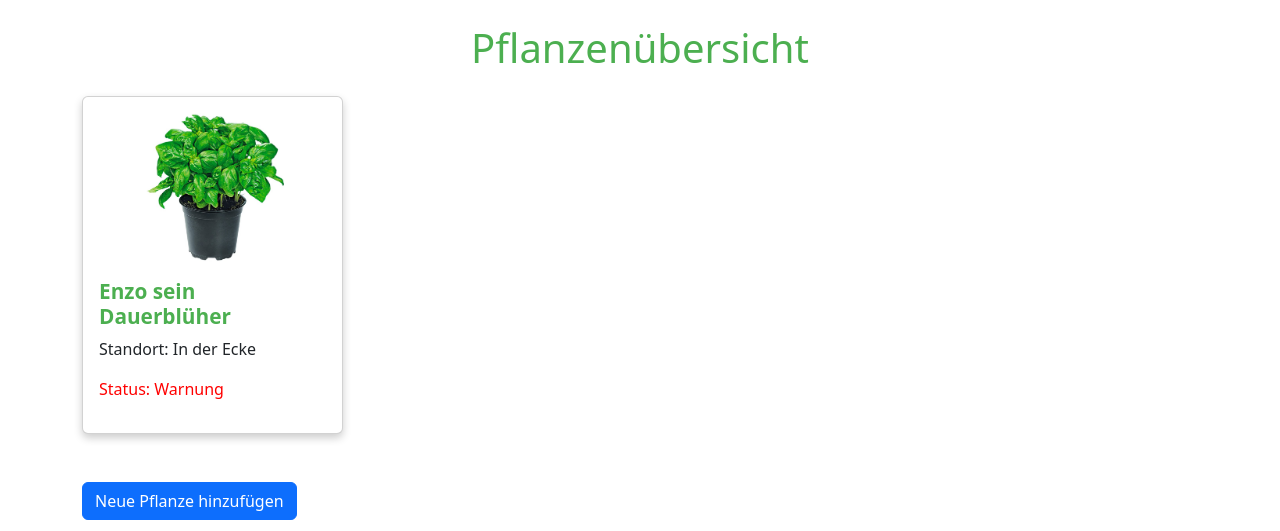
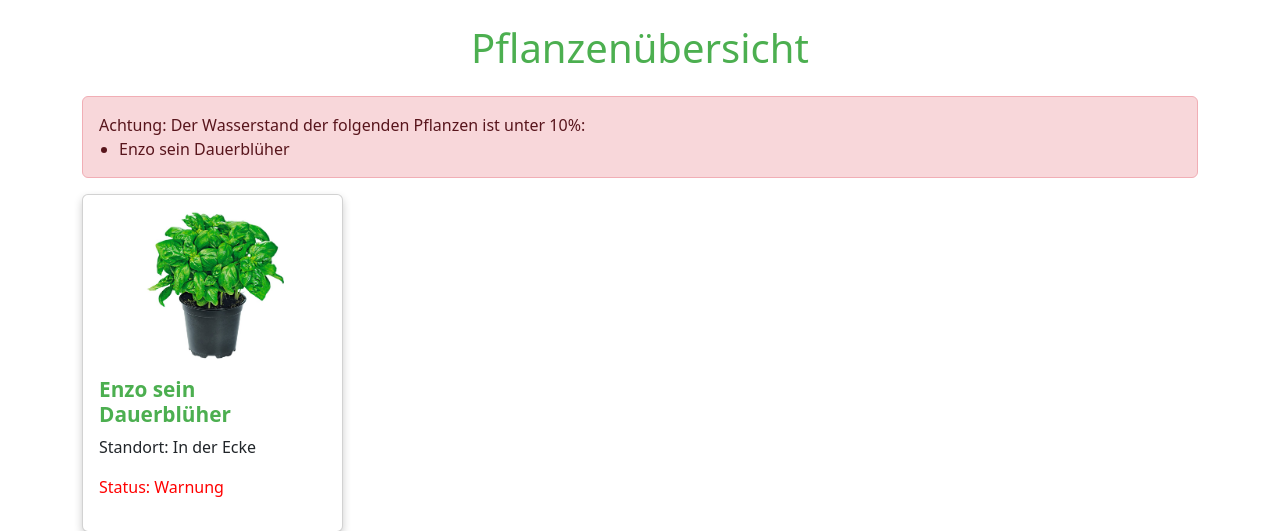
Before and after one commit to EnzoZacharias/pflanzenbewaesserung, a Flask app: page / in a window 1280 px wide. Shown: the top 531 px of the page. Run offline with Flask 3, Linux system fonts and the light colour scheme; some libraries are stand-ins or nearby versions.

Commit message:
add alert message on overview page when water level is below 10 %

```diff
--- a/pflanzenbewaesserung/app.py
+++ b/pflanzenbewaesserung/app.py
@@ -31,8 +31,12 @@ def after_insert(mapper, connection, target):
 @app.route('/')
 def index():
     pflanzen = getPlants()
-    print(pflanzen)
-    return render_template('overview.html', plants=pflanzen)
+
+    low_water_plants = [pflanze['name'] for pflanze in pflanzen if pflanze['currMeasData']['waterlevel'] < 10]
+
+    low_water_warning = len(low_water_plants) > 0
+
+    return render_template('overview.html', plants=pflanzen, low_water_warning=low_water_warning, low_water_plants=low_water_plants)
 
 @app.route('/pflanze/hinzufuegen', methods=['GET', 'POST'])
 def pflanze_hinzufuegen():
--- a/pflanzenbewaesserung/static/css/overview.css
+++ b/pflanzenbewaesserung/static/css/overview.css
@@ -37,3 +37,13 @@ h1 {
     display: block;
     margin: 0 auto;
 }
+
+.alert ul {
+    margin: 0;
+    padding-left: 20px; /* Verkleinern Sie den linken Einzug */
+}
+
+.alert ul li {
+    margin-bottom: 0; /* Entfernt zusätzlichen Abstand unter dem Namen */
+    padding: 0; /* Entfernt zusätzliche Auffüllung */
+}
--- a/pflanzenbewaesserung/templates/overview.html
+++ b/pflanzenbewaesserung/templates/overview.html
@@ -9,6 +9,17 @@
 
 <div class="container">
     <h1 class="my-4">Pflanzenübersicht</h1>
+
+    {% if low_water_warning %}
+        <div class="alert alert-danger" role="alert">
+            Achtung: Der Wasserstand der folgenden Pflanzen ist unter 10%:
+            <ul>
+                {% for plant_name in low_water_plants %}
+                    <li>{{ plant_name }}</li>
+                {% endfor %}
+            </ul>
+        </div>
+    {% endif %}
 
     <div class="row">
         {% for i in plants %}
```
Also changed, not shown: instance/pflanzenbewaesserung.db.
